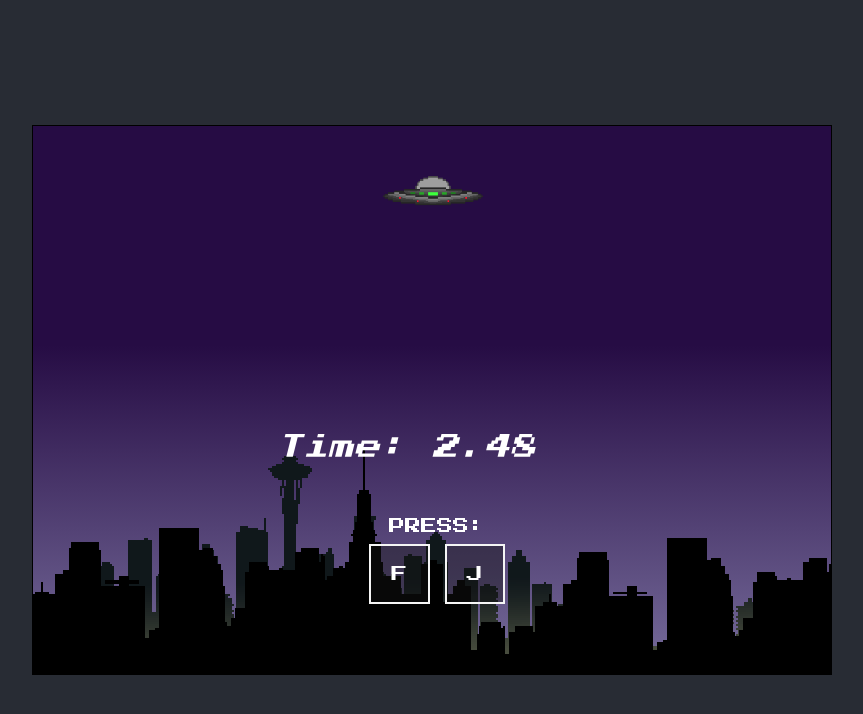
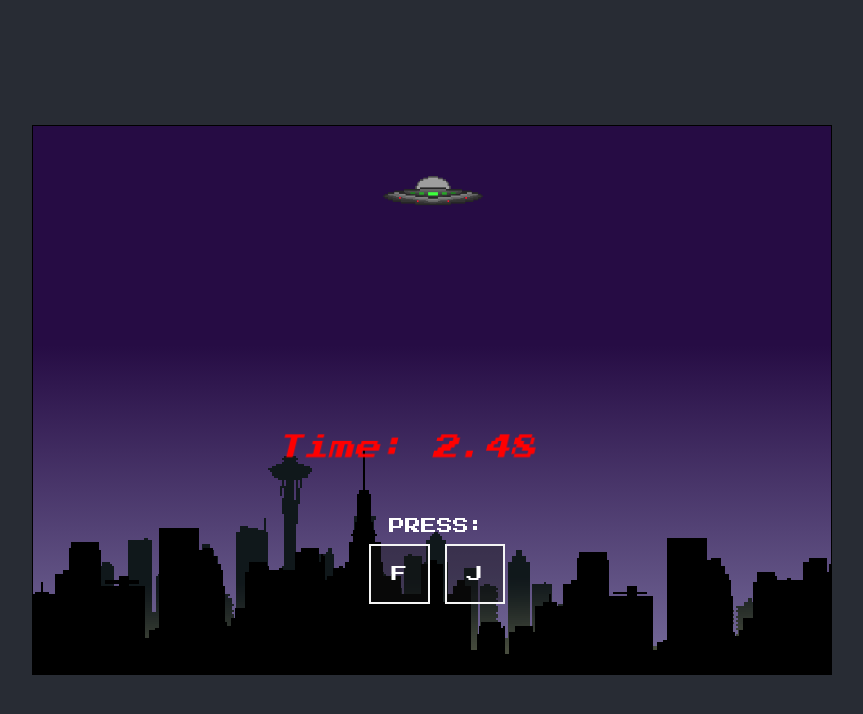
Before and after one commit to git-meaux/button-basher, a React (Create React App) app: page / in a window 1280 px wide. Shown: the top 714 px of the page, without its empty margins (208-1071 px from the left). Built offline with nearby package versions, Linux system fonts and the light colour scheme.

Commit message:
added: timer to score

```diff
--- a/src/components/EndGame.jsx
+++ b/src/components/EndGame.jsx
@@ -2,6 +2,8 @@ import { useEffect } from "react"
 import { useSelector } from "react-redux"
 
 import { selectGameEnd } from "../store/game/selector"
+import { selectScore } from "../store/timer/selector"
+
 // get a timeStamp in selector
 
 import "./EndGame.css"
@@ -9,6 +11,7 @@ import "./EndGame.css"
 export default function EndGame(){
 
   const gameEnd = useSelector(selectGameEnd);
+  const score = useSelector(selectScore);
 
     useEffect(()=>{
 
@@ -20,7 +23,7 @@ export default function EndGame(){
       <div className="EndGame">
         <h1>FINISHED</h1>
         <p>time</p>
-        <h2>X.XXs</h2>
+        <h2>{score} sec</h2>
       </div>
     }
   </div>
--- a/src/components/Timer.css
+++ b/src/components/Timer.css
@@ -5,8 +5,9 @@
     bottom:188px;
     left:246px;
     transform: skew(-14deg);
+    color: red;
 
 
-    z-index: 8;
+    z-index: 18;
 
 }
--- a/src/components/Timer.jsx
+++ b/src/components/Timer.jsx
@@ -2,7 +2,7 @@ import { useEffect, useState } from "react"
 import { useSelector, useDispatch } from "react-redux"
 
 import { selectRunning } from "../store/timer/selector";
-
+import { setScore } from "../store/timer/slice";
 import "./Timer.css"
 
 export default function Timer(){
@@ -19,10 +19,16 @@ export default function Timer(){
                 setTime((prevTime)=>prevTime + 1 );
             },10)
         } else if (!isRunning) {
-            clearInterval(interval)
+            dispatch(setScore(time/100));
+            clearInterval(interval);
+
         }
 
-        return () => clearInterval(interval);
+        return () => {
+            console.log("STOP THE TIME")
+            dispatch(setScore(time))
+            clearInterval(interval)
+        };
 
     },[isRunning])
 
--- a/src/minigames/BaseGame.js
+++ b/src/minigames/BaseGame.js
@@ -70,7 +70,8 @@ export default function BaseGame() {
           <EndGame /> <TransitionScreen /> <PostGameMenu />{" "}
         </>
       )}
-      {!isRunning ? "" : <Timer />}
+      {/* {!isRunning ? "" : <Timer />} */}
+      <Timer />
     </div>
   );
 }
--- a/src/store/game/slice.js
+++ b/src/store/game/slice.js
@@ -24,7 +24,7 @@ export const gameSlice = createSlice({
       state.endGame = false;
     },
     setTarget: (state, action) => {
-      console.log("setTarget: ", action.payload);
+      // console.log("setTarget: ", action.payload);
       state.target = action.payload;
     },
   },
--- a/src/store/timer/selector.js
+++ b/src/store/timer/selector.js
@@ -1,3 +1,5 @@
 export const selectTimer = (state) => state.timer;
 
 export const selectRunning = (state) => state.timer.isRunning;
+
+export const selectScore = (state) => state.timer.timeScore;
--- a/src/store/timer/slice.js
+++ b/src/store/timer/slice.js
@@ -14,11 +14,14 @@ export const timerSlice = createSlice({
     },
     stopTimer: (state, action) => {
       state.isRunning = false;
-      // state.timeScore = action.payload; // the payload is going to be the stopped time
+    },
+    setScore: (state, action) => {
+      console.log("time: ", action.payload);
+      state.timeScore = action.payload;
     },
   },
 });
 
-export const { startTimer, stopTimer } = timerSlice.actions;
+export const { startTimer, stopTimer, setScore } = timerSlice.actions;
 
 export default timerSlice.reducer;
```
